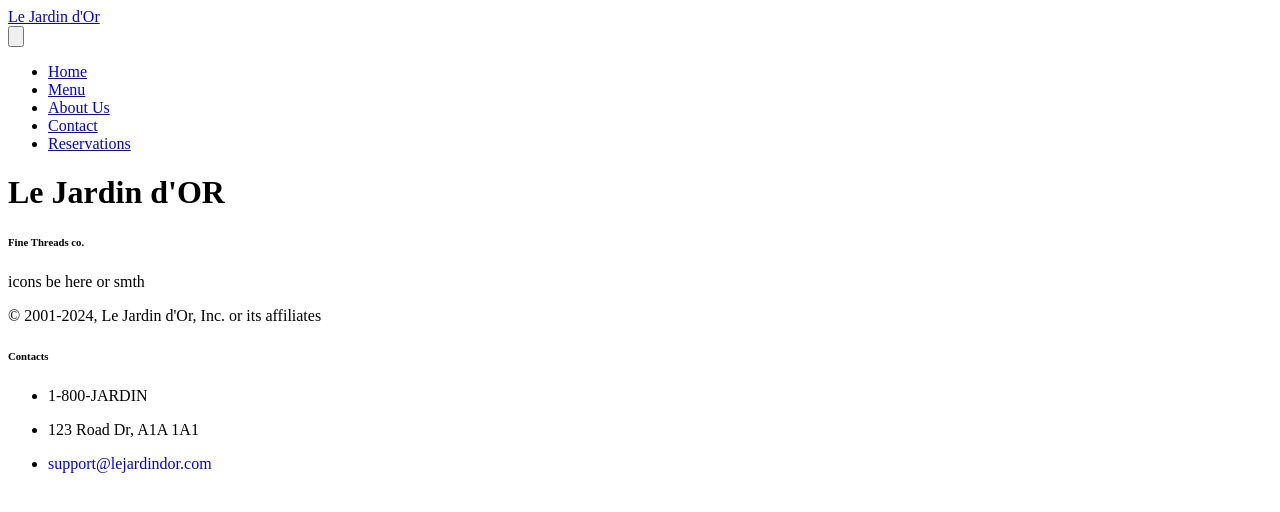
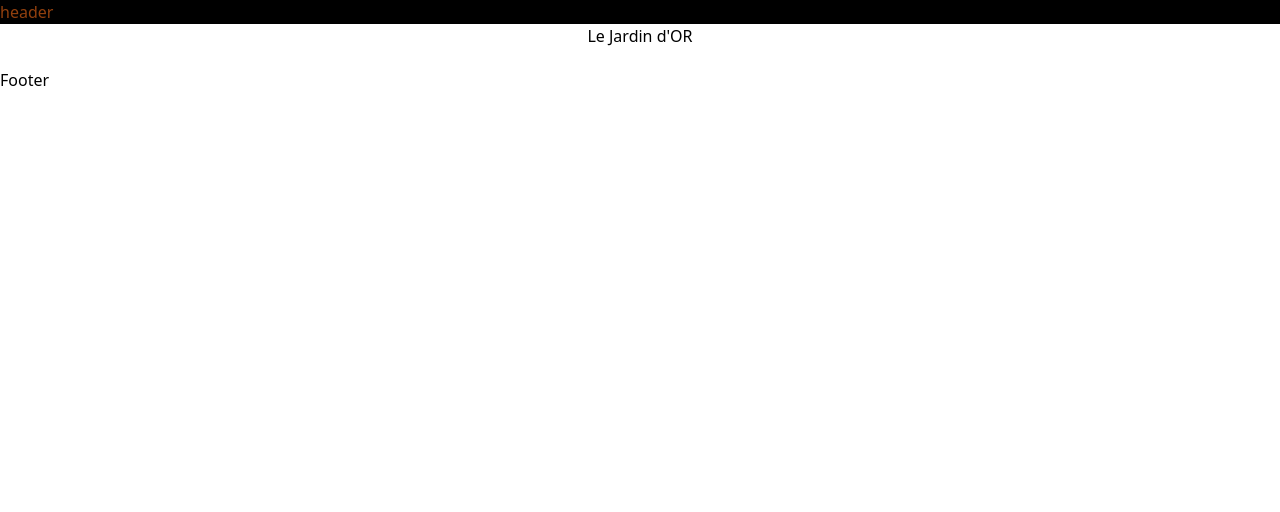
Before and after one commit to LeJardindOr/LeJardindOr.github.io, a React (Vite) app: page /#/ in a window 1280 px wide. Shown: the top 512 px of the page. Built offline with nearby package versions, Linux system fonts and the light colour scheme; a web font is replaced by a local one.

Commit message:
fix tailwind

```diff
--- /dev/null
+++ b/postcss.config.js
@@ -0,0 +1,7 @@
+// postcss.config.js
+module.exports = {
+  plugins: {
+    tailwindcss: {},
+    autoprefixer: {},
+  },
+};
--- a/src/App.jsx
+++ b/src/App.jsx
@@ -15,10 +15,10 @@ function App() {
       <div>
         <Header />
         <Routes>
-          <Route path="/Menu" element={<MenuPage />} />
+          <Route path="/menu" element={<MenuPage />} />
           <Route path="/about" element={<AboutPage />} />
-          <Route path="/Contact" element={<ContactPage />} />
-          <Route path="/Reserve" element={<ReservePage />} />
+          <Route path="/contact" element={<ContactPage />} />
+          <Route path="/reserve" element={<ReservePage />} />
           <Route path="/" element={<HomePage />} />
         </Routes>
         <Footer />
--- a/src/assets/styles/main.scss
+++ b/src/assets/styles/main.scss
@@ -1 +1,7 @@
-body {}
+@import "tailwindcss/base";
+@import "tailwindcss/components";
+@import "tailwindcss/utilities";
+
+body {
+
+}
--- a/src/components/Footer.jsx
+++ b/src/components/Footer.jsx
@@ -35,44 +35,8 @@ import React from "react";
 
 function Footer() {
   return (
-    <footer className="footer text-dark border-top-line mt-auto mx-5">
-      <div className="pt-5 pb-3">
-        <div className="row">
-          <div className="col-md-4 d-flex flex-column justify-content-between mb-md-0 mb-4">
-            <h6>Fine Threads co.</h6>
-            icons be here or smth
-            <p className="text-muted">
-              © 2001-2024, Le Jardin d&#39;Or, Inc. or its affiliates
-            </p>
-          </div>
-          <div className="col-md-8 mb-md-0 mb-4">
-            <div className="row">
-              <div className="col-md-4 mb-md-0 mb-4">
-                <h6>Contacts</h6>
-                <ul className="list-unstyled text-small">
-                  <li>
-                    <p className="text-muted">1-800-JARDIN</p>
-                  </li>
-                  <li>
-                    <p className="text-muted">123 Road Dr, A1A 1A1</p>
-                  </li>
-                  <li>
-                    <p>
-                      <a
-                        href="mailto:support@finethreads.co"
-                        className="text-muted"
-                        style={{ textDecoration: "none" }}
-                      >
-                        support@lejardindor.com
-                      </a>
-                    </p>
-                  </li>
-                </ul>
-              </div>
-            </div>
-          </div>
-        </div>
-      </div>
+    <footer>
+      Footer
     </footer>
   );
 }
--- a/src/components/Header.jsx
+++ b/src/components/Header.jsx
@@ -1,78 +1,9 @@
-import React, { useState } from "react";
-import { useLocation, Link } from "react-router-dom";
+import React from "react";
 
 function Header() {
-  const location = useLocation();
-  const currentPage = location.pathname;
-  const [isMenuOpen, setIsMenuOpen] = useState(false);
 
   return (
-    <header className="border-b mx-5 pt-2 pb-3">
-      <nav className="flex items-center justify-between flex-wrap bg-teal-500 p-6">
-        <div className="flex items-center flex-shrink-0 text-white mr-6">
-          <Link className="text-white no-underline hover:text-white" to="/">
-            Le Jardin d&#39;Or
-          </Link>
-        </div>
-        <div className="block lg:hidden">
-          <button
-            onClick={() => setIsMenuOpen(!isMenuOpen)}
-            className="flex items-center px-3 py-2 border rounded text-teal-200 border-teal-400 hover:text-white hover:border-white"
-            aria-controls="navbarNav"
-            aria-expanded={isMenuOpen ? "true" : "false"}
-            aria-label="Toggle navigation"
-          >
-            <svg className="fill-current h-3 w-3" viewBox="0 0 20 20" xmlns="http://www.w3.org/2000/svg"><title>Menu</title><path d="M0 3h20v2H0V3zm0 6h20v2H0V9zm0 6h20v2H0v-2z"/></svg>
-          </button>
-        </div>
-        <div className={`${isMenuOpen ? "block" : "hidden"} w-full flex-grow lg:flex lg:items-center lg:w-auto`} id="navbarNav">
-          <div className="text-sm lg:flex-grow">
-            <ul className="list-reset lg:flex justify-end flex-1 items-center">
-              <li className="mr-3">
-                <Link
-                  className={`inline-block py-2 px-4 no-underline ${currentPage === "/" ? "font-bold text-dark" : "text-teal-200"}`}
-                  to="/"
-                >
-                  Home
-                </Link>
-              </li>
-              <li className="mr-3">
-                <Link
-                  className={`inline-block py-2 px-4 no-underline ${currentPage === "/menu" ? "font-bold text-dark" : "text-teal-200"}`}
-                  to="/menu"
-                >
-                  Menu
-                </Link>
-              </li>
-              <li className="mr-3">
-                <Link
-                  className={`inline-block py-2 px-4 no-underline ${currentPage === "/about" ? "font-bold text-dark" : "text-teal-200"}`}
-                  to="/about"
-                >
-                  About Us
-                </Link>
-              </li>
-              <li className="mr-3">
-                <Link
-                  className={`inline-block py-2 px-4 no-underline ${currentPage === "/contact" ? "font-bold text-dark" : "text-teal-200"}`}
-                  to="/contact"
-                >
-                  Contact
-                </Link>
-              </li>
-              <li>
-                <Link
-                  className="inline-block text-white bg-black py-2 px-4 no-underline"
-                  to="/reserve"
-                >
-                  Reservations
-                </Link>
-              </li>
-            </ul>
-          </div>
-        </div>
-      </nav>
-    </header>
+    <header className="bg-black text-amber-800">header</header>
   );
 }
 
--- /dev/null
+++ b/tailwind.config.js
@@ -0,0 +1,8 @@
+// tailwind.config.js
+module.exports = {
+  content: ['./src/**/*.{js,jsx,ts,tsx}'],
+  theme: {
+    extend: {},
+  },
+  plugins: [],
+};
```
Also changed, not shown: package.json (+5 -2 lines), 1 other file (tests, documents, lock files or other folders).
